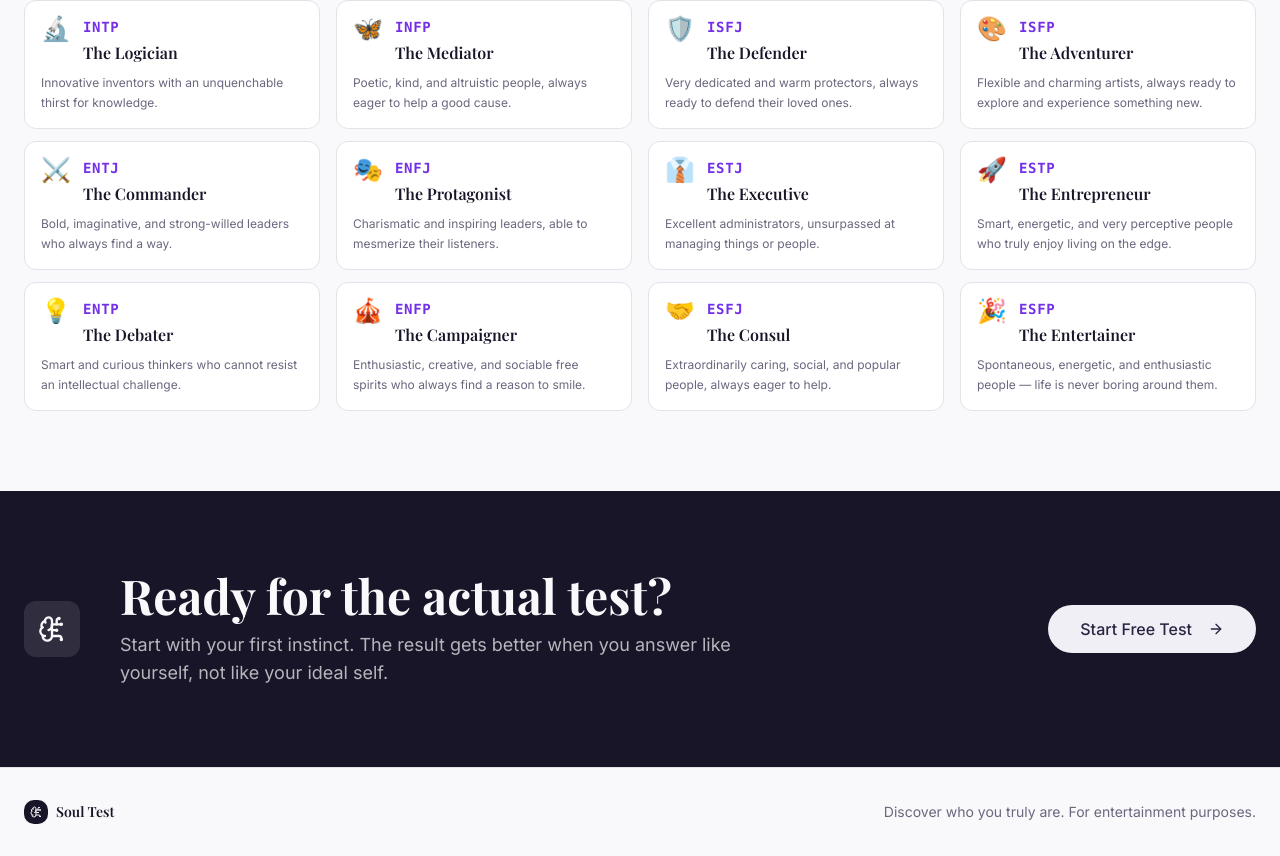
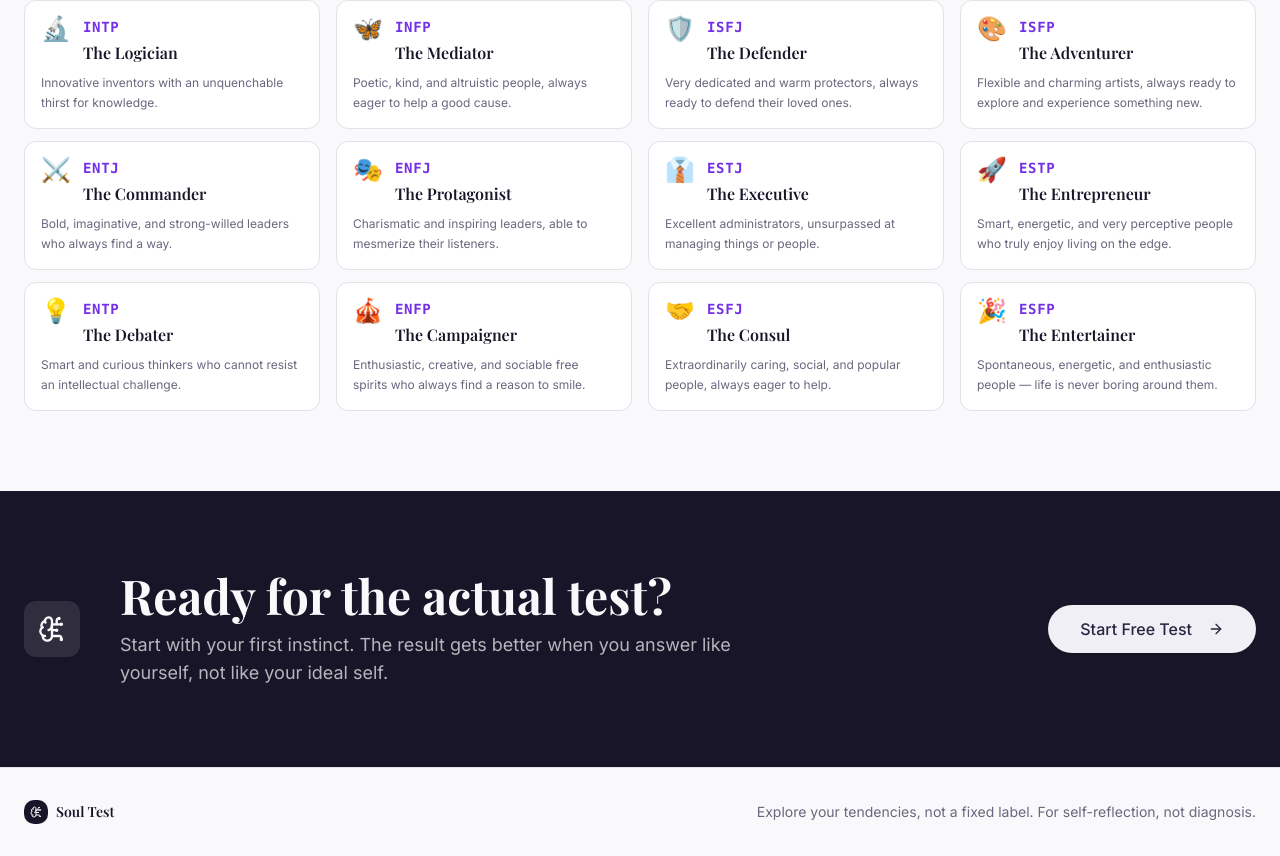
Before and after one commit to adiyandev/Soul-Test, a React (Vite) app: page /#/ in a window 1280 px wide. Shown: the part 1649-2505 px from the top of the page. Built offline with nearby package versions, Linux system fonts and the light colour scheme.

Commit message:
Clarify Soul Test purpose and limitations

```diff
--- a/src/pages/Home.jsx
+++ b/src/pages/Home.jsx
@@ -44,7 +44,7 @@ export default function Home() {
             </div>
             <span className="font-heading font-semibold text-foreground">Soul Test</span>
           </div>
-          <p>Discover who you truly are. For entertainment purposes.</p>
+          <p>Explore your tendencies, not a fixed label. For self-reflection, not diagnosis.</p>
         </div>
       </footer>
     </div>
```
